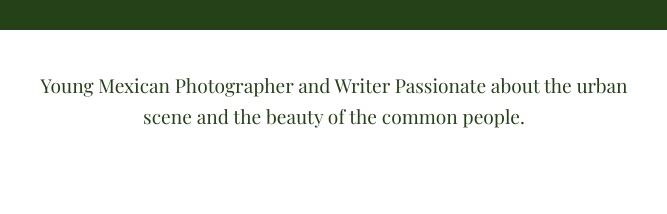
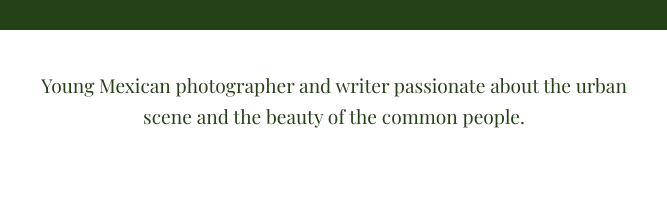
Before and after one commit to JosefinaEspino123/photo_portafolio, a plain HTML site: page index.html in a window 1280 px wide. Shown: the part 330-544 px from the top of the page, 306-973 px from the left. Drawn offline with nearby package versions, Linux system fonts and the light colour scheme.

Commit message:
Add files via upload

```diff
--- a/index.html
+++ b/index.html
@@ -177,7 +177,7 @@
 <section class="about-me" id="about-me">
   <div class="container">
     <p>
-      Young Mexican Photographer and Writer Passionate about the urban scene and the beauty of the common people.
+      Young Mexican photographer and writer passionate about the urban scene and the beauty of the common people.
     </p>
   </div>
 </section>
```
